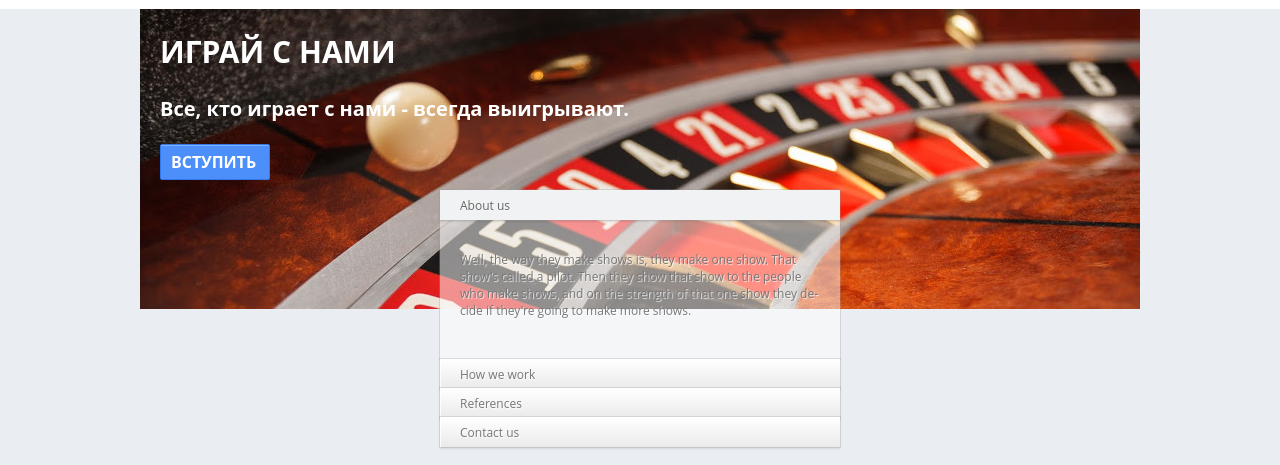
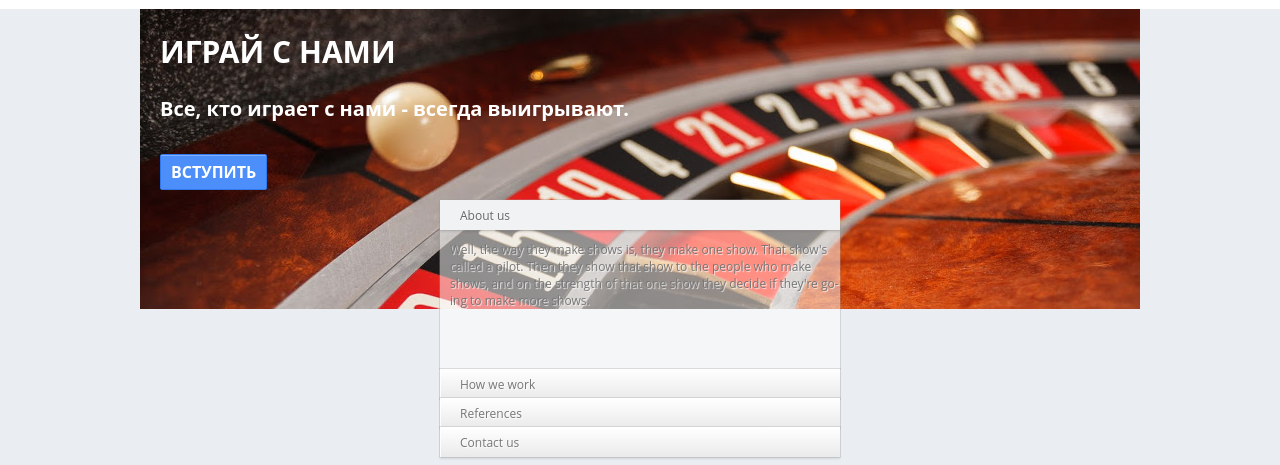
Before and after one commit to ivanShagarov/egamingsTest, a website: page index.html in a window 1280 px wide. Shown: the part 74-539 px from the top of the page. Drawn offline with nearby package versions, Linux system fonts and the light colour scheme; some packages are replaced by stand-ins of ours; files that its build step writes are made by us from their sources.

Commit message:
Fix button

```diff
--- a/styles/breakpoints/_base.scss
+++ b/styles/breakpoints/_base.scss
@@ -251,8 +251,8 @@ MAIN PAGE
 
 .enter {
 	color: white;
-	margin: 20px 0 0 0;
-	width: 110px;
+	margin: 30px 0 0 0;
+	width: 107px;
 }
 
 #roulette {
@@ -409,7 +409,7 @@ MAIN PAGE
 	color: #777;
 	line-height: 23px;
 	font-size: 10px;
-	padding: 20px;
+	padding-left: 10px;
 	text-shadow: 1px 1px 1px rgba(255,255,255,0.8);
 	font: normal normal 12px 'Open Sans';
 }
```
